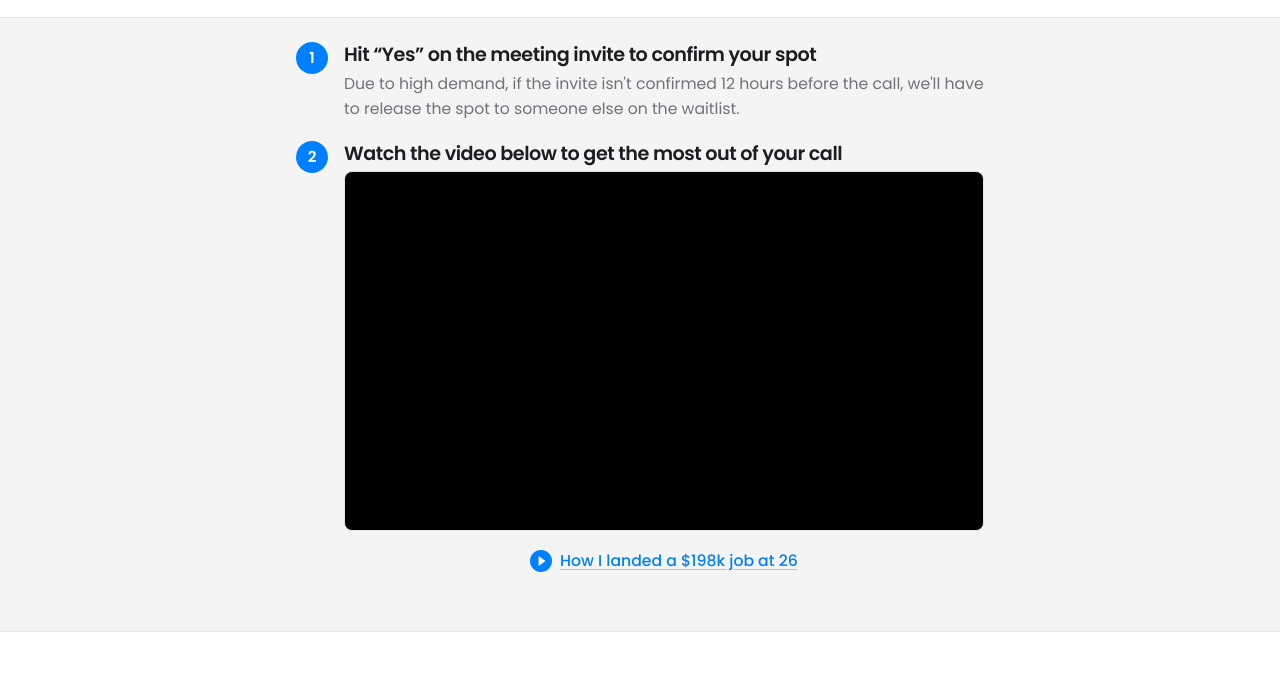
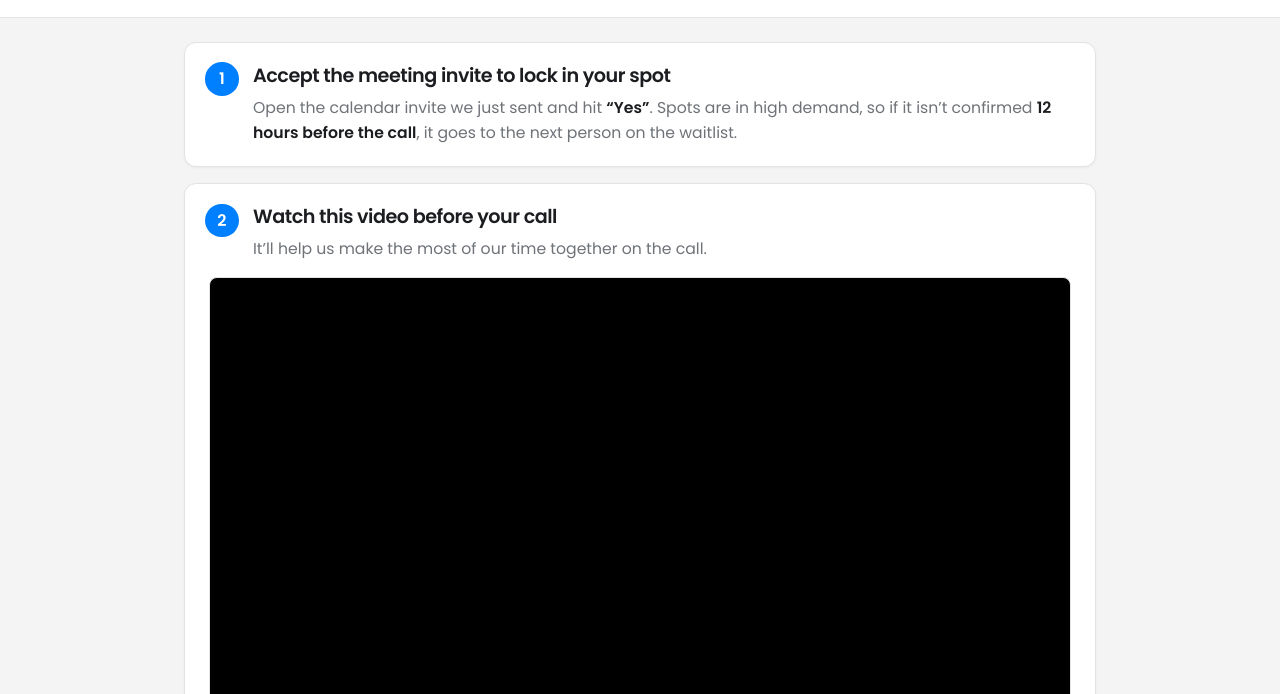
Before and after one commit to StackUp-Limited/hired-in-data, a plain HTML site: page egor/thanks/index.html in a window 1280 px wide. Shown: the part 106-800 px from the top of the page. Drawn offline with Linux system fonts and the light colour scheme; a script that the page names is missing.

Commit message:
Add files via upload

```diff
--- a/egor/thanks/index.html
+++ b/egor/thanks/index.html
@@ -29,6 +29,30 @@
   <link rel="apple-touch-icon" href="/apple-touch-icon.png">
   <link rel="stylesheet" href="/styles.css">
   <style>:root { --accent: #007fff; --accent-ink: #ffffff; --accent-text: #007fff; --mark: #7dd3fc; --bg: #ffffff; --bg-alt: #f4f4f4; }</style>
+  <style>
+    /* Steps as cards, with a wider section so the step-2 video is bigger. */
+    .thanks .steps-wide { max-width: 60rem; }
+    .thanks .step-card {
+      background: var(--bg);
+      border: 1px solid var(--line);
+      border-radius: 12px;
+      padding: 1.25rem 1.5rem 1.35rem 4.25rem;
+      margin-bottom: 1rem;
+      box-shadow: 0 1px 3px rgba(0, 0, 0, 0.05);
+    }
+    .thanks .step-card:last-child { margin-bottom: 0; }
+    .thanks .step-card::before { left: 1.25rem; top: 1.2rem; width: 2.1rem; height: 2.1rem; font-size: 1rem; }
+    .thanks .step-card h3 { margin-bottom: 0.35rem; }
+    .thanks .step-card p { margin: 0; color: var(--muted); }
+    .thanks .step-card p strong { color: var(--ink); font-weight: 600; }
+    /* The video spans the full card width, out past the number column. */
+    .thanks .step-card .step-video { max-width: none; width: calc(100% + 2.75rem); margin: 1rem 0 0 -2.75rem; }
+    @media (max-width: 34rem) {
+      .thanks .step-card { padding: 1rem 1rem 1.1rem 3.25rem; }
+      .thanks .step-card::before { left: 0.9rem; top: 1rem; width: 1.75rem; height: 1.75rem; font-size: 0.85rem; }
+      .thanks .step-card .step-video { width: calc(100% + 2.25rem); margin-left: -2.25rem; }
+    }
+  </style>
 </head>
 <body class="thanks hl-mark">
 
@@ -50,16 +74,15 @@
     </section>
 
     <section class="steps alt">
-      <div class="wrap narrow">
+      <div class="wrap steps-wide">
         <ol class="step-list">
-          <li class="step">
-            <h3>Hit “Yes” on the meeting invite to confirm your spot</h3>
-            <p>Due to high demand, if the invite isn't confirmed 12 hours before the call, we'll have to release the spot to someone else on the waitlist.</p>
-
+          <li class="step step-card">
+            <h3>Accept the meeting invite to lock in your spot</h3>
+            <p>Open the calendar invite we just sent and hit <strong>“Yes”</strong>. Spots are in high demand, so if it isn’t confirmed <strong>12 hours before the call</strong>, it goes to the next person on the waitlist.</p>
           </li>
-          <li class="step">
-            <h3>Watch the video below to get the most out of your call</h3>
-
+          <li class="step step-card">
+            <h3>Watch this video before your call</h3>
+            <p>It’ll help us make the most of our time together on the call.</p>
             <div class="vsl-frame step-video"><div id="vidalytics_embed_UlTL7SSmRcG02M_Z" style="width: 100%; position:relative; padding-top: 56.25%;"></div>
 <script type="text/javascript">
 (function (v, i, d, a, l, y, t, c, s) {
@@ -72,7 +95,6 @@
     vsl(l+'loader.min.js',function(){if(!vli){var vlc=v[c][vl];vli=new vlc();}vli.loadScript(l+'player.min.js',function(){var vec=v[d][ve];t=new vec();t.run(a);});});
 })(window, document, 'Vidalytics', 'vidalytics_embed_UlTL7SSmRcG02M_Z', 'https://fast.vidalytics.com/embeds/HQ2gIvqR/UlTL7SSmRcG02M_Z/');
 </script></div>
-        <p class="video-link"><a href="https://www.youtube.com/watch?v=KuNFGDAVCFk" target="_blank" rel="noopener"><span class="video-link-play" aria-hidden="true"></span>How I landed a $198k job at 26</a></p>
           </li></ol>
       </div>
     </section>
```
